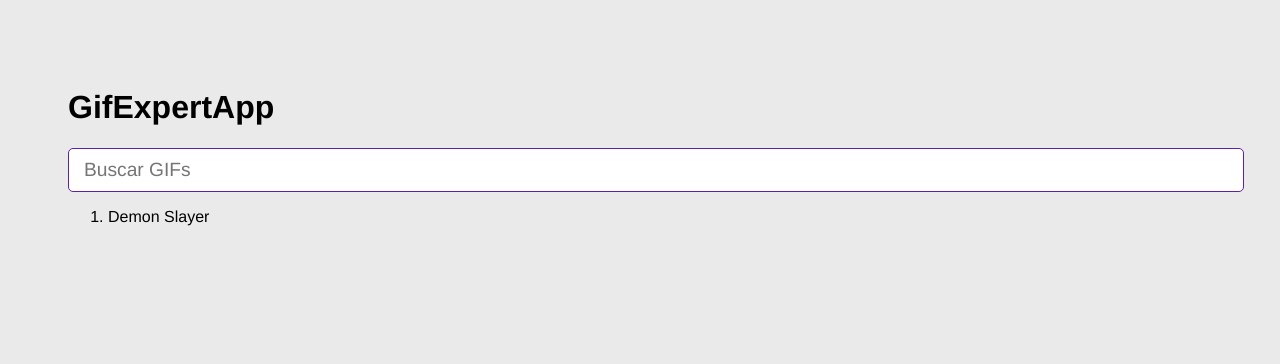
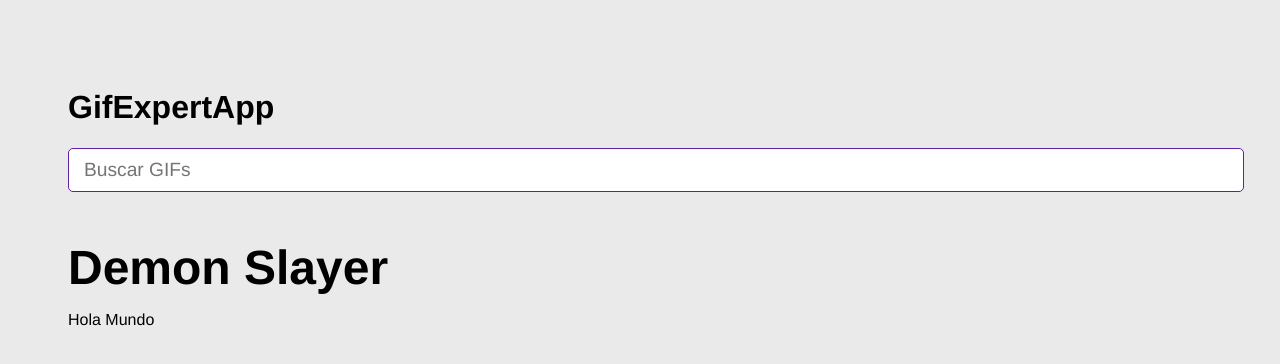
Before and after one commit to Rodieche/React---GifExpertApp, a React (Vite) app: page / in a window 1280 px wide. Shown: the top 364 px of the page. Built offline with nearby package versions, Linux system fonts and the light colour scheme.

Commit message:
udemy gifgrid

```diff
--- a/src/GifExpertApp.jsx
+++ b/src/GifExpertApp.jsx
@@ -1,5 +1,6 @@
 import { useState } from 'react'
 import { AddCategory } from './components/AddCategory';
+import { GifGrid } from './components/GifGrid';
 
 export const GifExpertApp = () => {
 
@@ -15,16 +16,12 @@
         <h1>GifExpertApp</h1>
 
         <AddCategory
-            onNewCategory={ setCategories }
+            onNewCategory={ (value) => onAddCategory(value) }
         />
 
-        <ol>
-            {
-                categories.map( category => {
-                    return <li key={category}>{category}</li>
-                })
-            }
-        </ol>
+        {
+            categories.map( ( category ) => (<GifGrid key={ category } category={ category } />))
+        }
     </>
   )
 }
--- /dev/null
+++ b/src/components/GifGrid.jsx
@@ -0,0 +1,9 @@
+
+export const GifGrid = ({ category }) => {
+    return (
+        <>
+            <h3>{ category }</h3>
+            <p>Hola Mundo</p>
+        </>
+    )
+}
```
